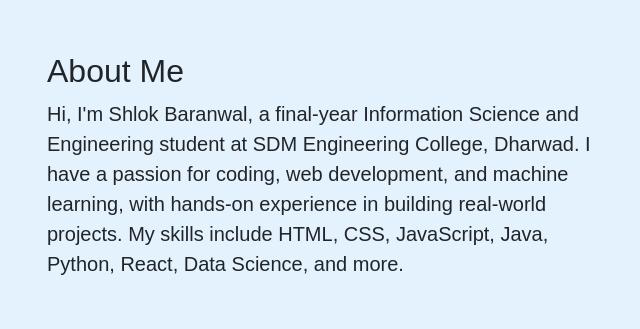
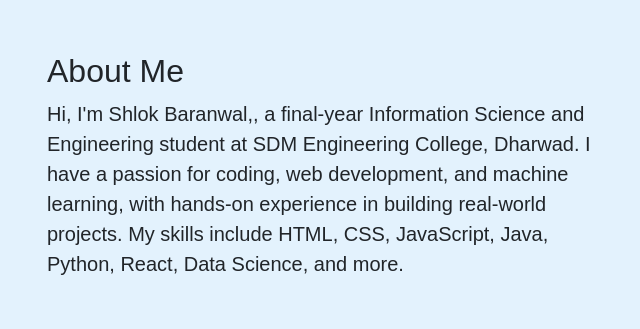
Before and after one commit to baranwal123/portfolio, a plain HTML site: page index.html in a window 1280 px wide. Shown: the part 110-439 px from the top of the page, 605-1245 px from the left. Drawn offline with nearby package versions, Linux system fonts and the light colour scheme.

Commit message:
Update index.html

```diff
--- a/index.html
+++ b/index.html
@@ -168,7 +168,7 @@
                 <div class="col-lg-6">
                     <h2>About Me</h2>
                     <p class="lead">
-                        Hi, I'm Shlok Baranwal, a final-year Information Science and Engineering student at SDM
+                        Hi, I'm Shlok Baranwal,, a final-year Information Science and Engineering student at SDM
                         Engineering College, Dharwad.
                         I have a passion for coding, web development, and machine learning, with hands-on experience in
                         building real-world projects.
```
